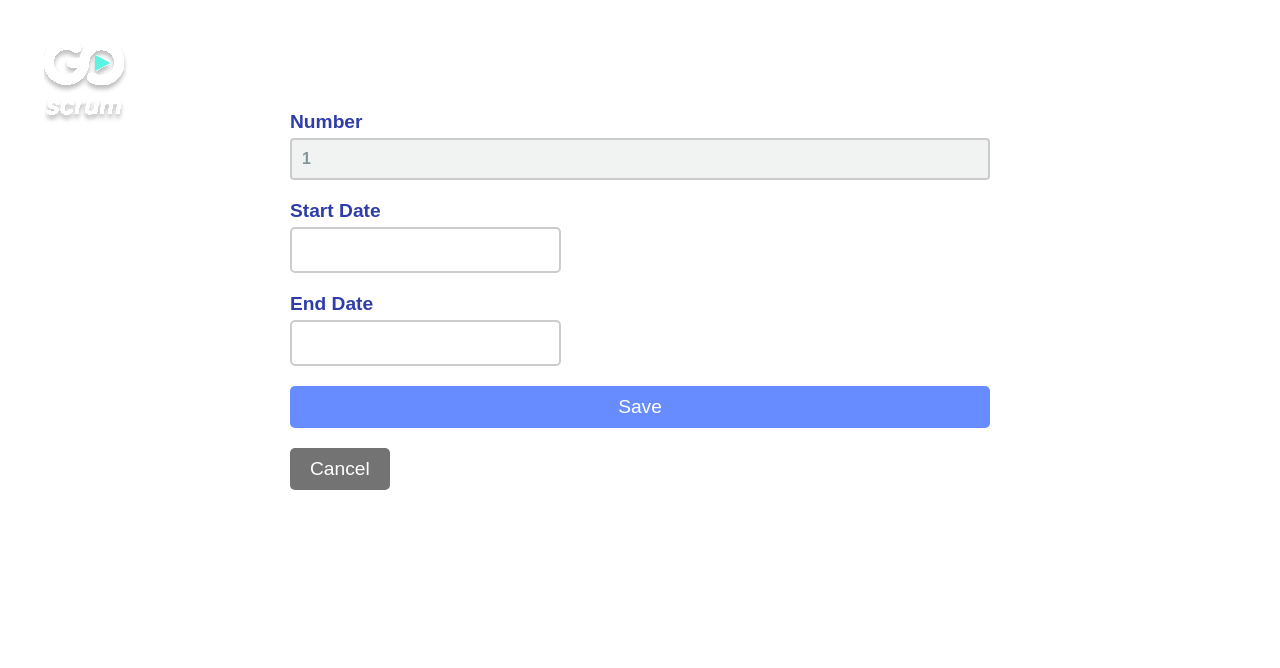
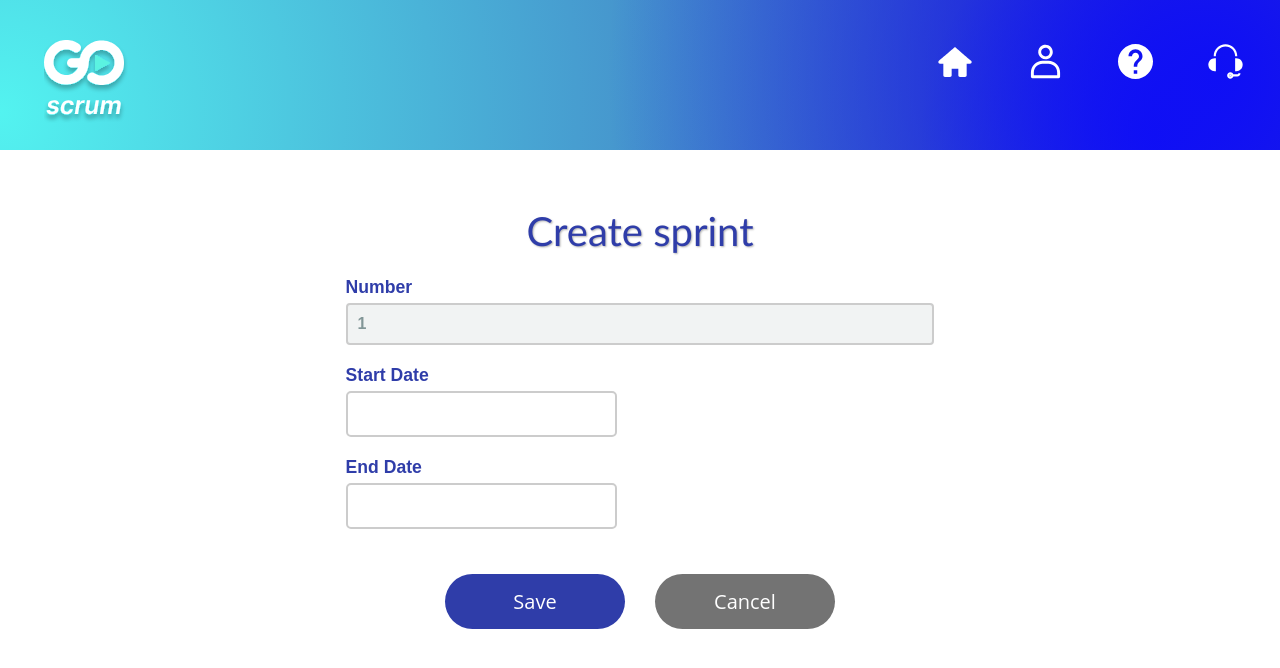
Before and after one commit to ivo-menezes/project_g3, a React (Create React App) app in the folder ui/: page /createSprint in a window 1280 px wide. Shown: the top 668 px of the page. Built offline with nearby package versions, Linux system fonts and the light colour scheme.

Commit message:
T608: Redesign UI layout: Updates on CreateSprint and CreateProject pages, on index.html and index.css  (addresses #125)

```diff
--- a/ui/public/index.html
+++ b/ui/public/index.html
@@ -26,7 +26,7 @@
 </head>
 <body> <!-- Add the 'welcome-page' class to the body -->
 <header class="header"> <!-- Add a class to the header to target it in CSS -->
-  <a id="logo" href="/pageUnderConstruction" class="logo"><img src="GoScrum_logo.svg" alt="Logo" /></a>
+  <a id="logo" href="/" class="logo"><img src="GoScrum_logo.svg" alt="Logo" /></a>
   <ul>
     <li><a id="home-button" href="/" class="nav-link-home"><div class="image-box"><img src="home_icon.svg" alt="Home" /></div></a></li>
     <li><a id="account-button" href="/pageUnderConstruction" class="nav-link-account"><div class="image-box"><img src="account_icon.svg" alt="Account" /></div></a></li>
--- a/ui/src/index.css
+++ b/ui/src/index.css
@@ -273,7 +273,7 @@ a:link {
 
 /* Create Project page style */
 
-.header-create-project {
+.header-create {
   position: relative;
   width: 100vw;
   height: 47px;
@@ -288,23 +288,22 @@ a:link {
   text-align: center; /* Add this line to center the text */
 }
 
-
 .form-create-project {
   display: flex;
   flex-direction: column;
   align-items: center;
   justify-content: center;
   margin: 50px auto;
-  max-width: 700px;
 }
 
 .form-create-project form {
+  margin-top: 30px;
   display: flex;
   flex-direction: column;
   align-items: center;
   justify-content: center;
-  margin-top: 30px;
-  width: 100%;
+
+  width: 46%;
 }
 
 .form-create-project form > * {
@@ -312,60 +311,11 @@ a:link {
   width: 100%;
 }
 
-.form-create-project .button-form-createProject-save {
-  border: 1px;
-  width: 180px;
-  height: 55px;
-  display: inline-block;
-  margin: 10px;
-  cursor: pointer;
-  border-radius: 60px;
-  background-color: #2F3DA9;
-  color: #fff;
-  font-weight: normal;
-  font-family: "Open Sans", sans-serif;
-  font-size: 20px;
-  text-decoration: none;
-  transition: all 0.3s ease-in-out;
-}
-
-.form-create-project .button-form-createProject-save:hover {
-  background-color: #243BF3;
-
-}
-
-.form-create-project .button-form-createProject-cancel {
-  background-color: #737373;
-  border: 1px;
-  width: 180px;
-  height: 55px;
-  display: inline-block;
-  margin: 10px;
-  cursor: pointer;
-  border-radius: 60px;
-  color: #fff;
-  font-weight: normal;
-  font-family: "Open Sans", sans-serif;
-  font-size: 20px;
-  text-decoration: none;
-  transition: all 0.3s ease-in-out;
-}
-
-.form-create-project .button-form-createProject-cancel:hover {
-  background-color: #243BF3;
-}
-
 .button-container {
   display: flex;
   justify-content: center;
   margin-top: 15px; /* Adjust the margin as needed */
   gap: 10px; /* Adjust the gap as needed */
-}
-
-.form-create-project label {
-  display: block;
-  font-size: 1.1rem;
-  margin-bottom: 5px;
 }
 
 .form-create-project input,
@@ -394,12 +344,6 @@ a:link {
 .textField {
   display: block;
   margin-bottom: 20px;
-}
-
-.textField label {
-  display: block;
-  margin-bottom: 5px;
-  font-weight: bold;
 }
 
 .textField input {
@@ -576,12 +520,6 @@ a:link {
   margin-bottom: 20px;
 }
 
-.textField label {
-  display: block;
-  margin-bottom: 5px;
-  font-weight: bold;
-}
-
 .textField input {
   width: 100%;
   padding: 10px;
@@ -629,30 +567,21 @@ a:link {
 
 /* Create Sprint page style */
 
-.header-create-sprint {
-  font-size: 2rem;
-  font-weight: bold;
-  margin-bottom: 1.5rem;
-  text-align: center;
-  color: white;
-  text-transform: uppercase;
-}
-
 .form-create-sprint {
   display: flex;
   flex-direction: column;
   align-items: center;
   justify-content: center;
   margin: 50px auto;
-  max-width: 700px;
 }
 
 .form-create-sprint form {
+  margin-top: 30px;
   display: flex;
   flex-direction: column;
   align-items: center;
   justify-content: center;
-  width: 100%;
+  width: 46%; /*controlls the width of the form */
 }
 
 .form-create-sprint form > * {
@@ -660,41 +589,48 @@ a:link {
   width: 100%;
 }
 
-.form-create-sprint .button-form-createSprint-save {
-  background-color: #668cff;
+.button-form-create-save {
+  background-color: #2F3DA9;
+  border: 1px;
+  width: 180px;
+  height: 55px;
+  display: inline-block;
+  margin: 10px;
+  cursor: pointer;
+  border-radius: 60px;
   color: #fff;
-  border: none;
-  padding: 10px 20px;
-  border-radius: 5px;
-  font-size: 1.2rem;
-  cursor: pointer;
+  font-weight: normal;
+  font-family: "Open Sans", sans-serif;
+  font-size: 20px;
+  text-decoration: none;
   transition: all 0.3s ease-in-out;
 }
 
-.form-create-sprint .button-form-createSprint-save:hover {
-  background-color: #148f77;
+.button-form-create-save:hover {
+  background-color: #243BF3;
 }
 
-.form-create-sprint .button-form-createSprint-cancel {
+.button-form-cancel {
   background-color: #737373;
+  border: 1px;
+  width: 180px;
+  height: 55px;
+  display: inline-block;
+  margin: 10px;
+  cursor: pointer;
+  border-radius: 60px;
   color: #fff;
-  border: none;
-  padding: 10px 20px;
-  border-radius: 5px;
-  font-size: 1.2rem;
-  cursor: pointer;
+  font-weight: normal;
+  font-family: "Open Sans", sans-serif;
+  font-size: 20px;
+  text-decoration: none;
   transition: all 0.3s ease-in-out;
 }
 
-.form-create-sprint .button-form-createSprint-cancel:hover {
-  background-color: #7f8c8d;
+.button-form-cancel:hover {
+  background-color: #243BF3;
 }
 
-.form-create-sprint label {
-  display: block;
-  font-size: 1.2rem;
-  margin-bottom: 5px;
-}
 
 .form-create-sprint input,
 .form-create-sprint select {
@@ -728,6 +664,7 @@ a:link {
   display: block;
   margin-bottom: 5px;
   font-weight: bold;
+  font-size: 1.1rem;
 }
 
 .textField input {
@@ -752,7 +689,10 @@ a:link {
 }
 
 .date label {
+  display: block;
+  margin-bottom: 5px;
   font-weight: bold;
+  font-size: 1.1rem;
 }
 
 .date input {
--- a/ui/src/pages/createProject.js
+++ b/ui/src/pages/createProject.js
@@ -93,7 +93,7 @@ const CreateProject = () => {
             <div className="header-background-container" />
             <Header />
             <section className='form-create-project'>
-                <Header className='header-create-project' text="Create project" />
+                <Header className='header-create' text="Create project" />
 
                 <form onSubmit={handleSubmission}>
 
@@ -192,9 +192,9 @@ const CreateProject = () => {
                            whenTyped={handleChange}
                 />
                     <div className="button-container">
-                        <Button className='button-form-createProject-save' name="Save" />
+                        <Button className='button-form-create-save' name="Save" />
                         <Link to="/listProjects">
-                            <Button className='button-form-createProject-cancel' name="Cancel" />
+                            <Button className='button-form-cancel' name="Cancel" />
                         </Link>
                     </div>
                 </form>
--- a/ui/src/pages/createSprint.js
+++ b/ui/src/pages/createSprint.js
@@ -24,8 +24,8 @@ const CreateSprint = () => {
 
     // Initializes the newSprint state variable using the useState hook
     const emptySprint = {
-        projectCode : projectCode,
-        id : newID,
+        projectCode: projectCode,
+        id: newID,
         startDate: '',
         endDate: ''
     }
@@ -36,18 +36,18 @@ const CreateSprint = () => {
         const name = event.target.name;
         const value = event.target.value;
         setNewSprint((sprint) => {
-            return {...sprint, [name] : value}
+            return {...sprint, [name]: value}
         })
     }
 
     // Updates the newSprint state variable when a user selects a date using the PickDate component.
     const handleStartDateChange = (newDate, event) => {
-        event.target = {type:"text", value:newDate, name:'startDate'}
+        event.target = {type: "text", value: newDate, name: 'startDate'}
         handleChange(event)
     }
 
     const handleEndDateChange = (newDate, event) => {
-        event.target = {type:"text", value:newDate, name:'endDate'}
+        event.target = {type: "text", value: newDate, name: 'endDate'}
         handleChange(event)
     }
 
@@ -76,11 +76,15 @@ const CreateSprint = () => {
 
     // Renders the form for creating a new sprint
     return (
+        <div>
+            <Header/>
+            <div className="header-background-container"/>
+            <Header/>
             <section className='form-create-sprint'>
-            <Header className= 'header-create-sprint' text="CREATE SPRINT"/>
+                <Header className='header-create' text="Create sprint"/>
                 <form onSubmit={handleSubmission}>
 
-                <TextField  className="textField"
+                    <TextField className="textField"
                                mandatory={true}
                                label='Number'
                                name="id"
@@ -108,13 +112,15 @@ const CreateSprint = () => {
                             name="endDate"
                         />
                     </div>
-
-                <Button className= 'button-form-createSprint-save' name="Save"/>
+                    <div className="button-container">
+                        <Button className='button-form-create-save' name="Save"/>
                         <Link to="/listProjects">
-                    <Button className= 'button-form-createSprint-cancel' name="Cancel"/>
+                            <Button className='button-form-cancel' name="Cancel"/>
                         </Link>
+                    </div>
                 </form>
             </section>
+        </div>
     );
 }
 export default CreateSprint;
```
Lines whose indentation alone changed are shown as unchanged.
